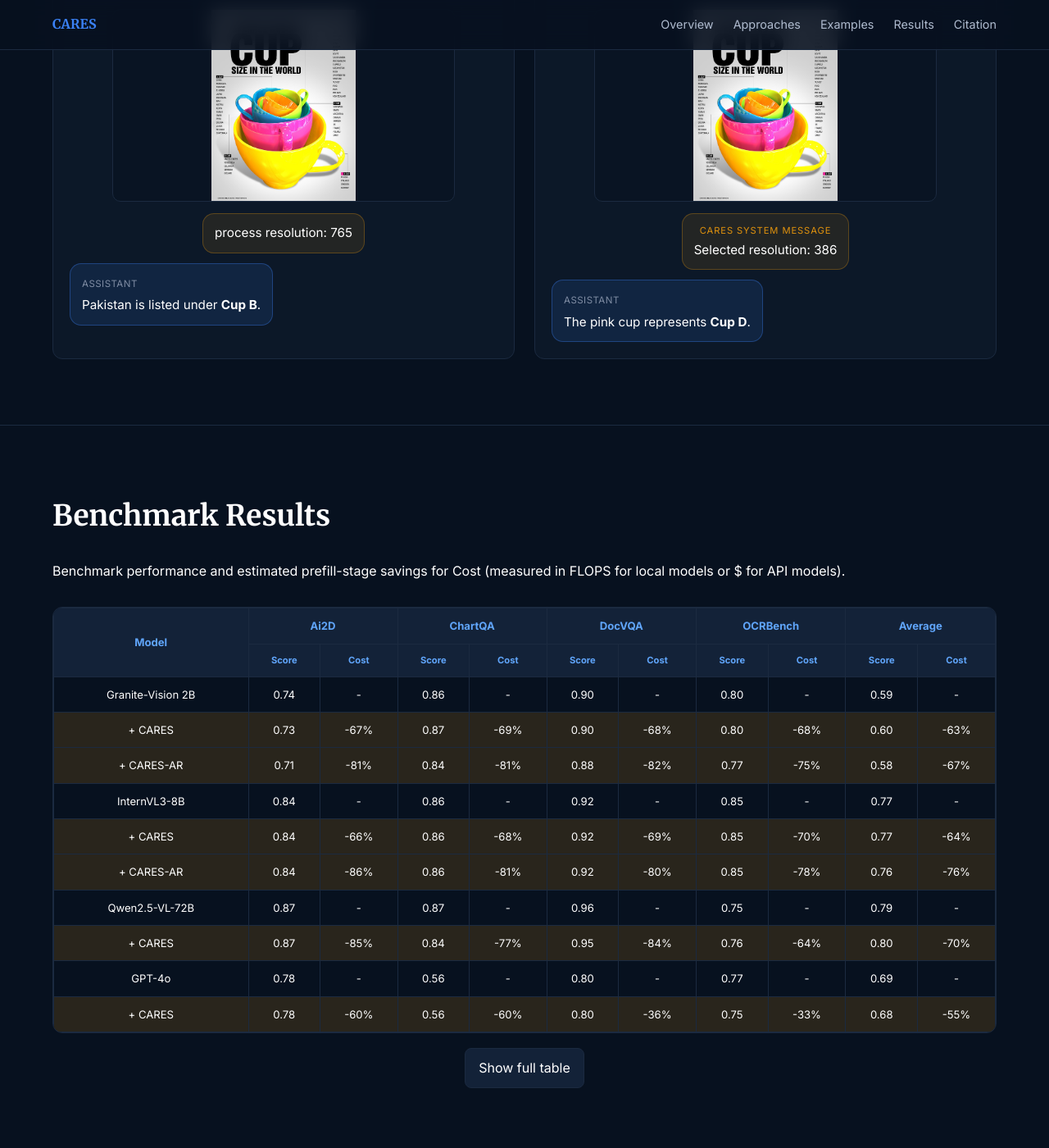
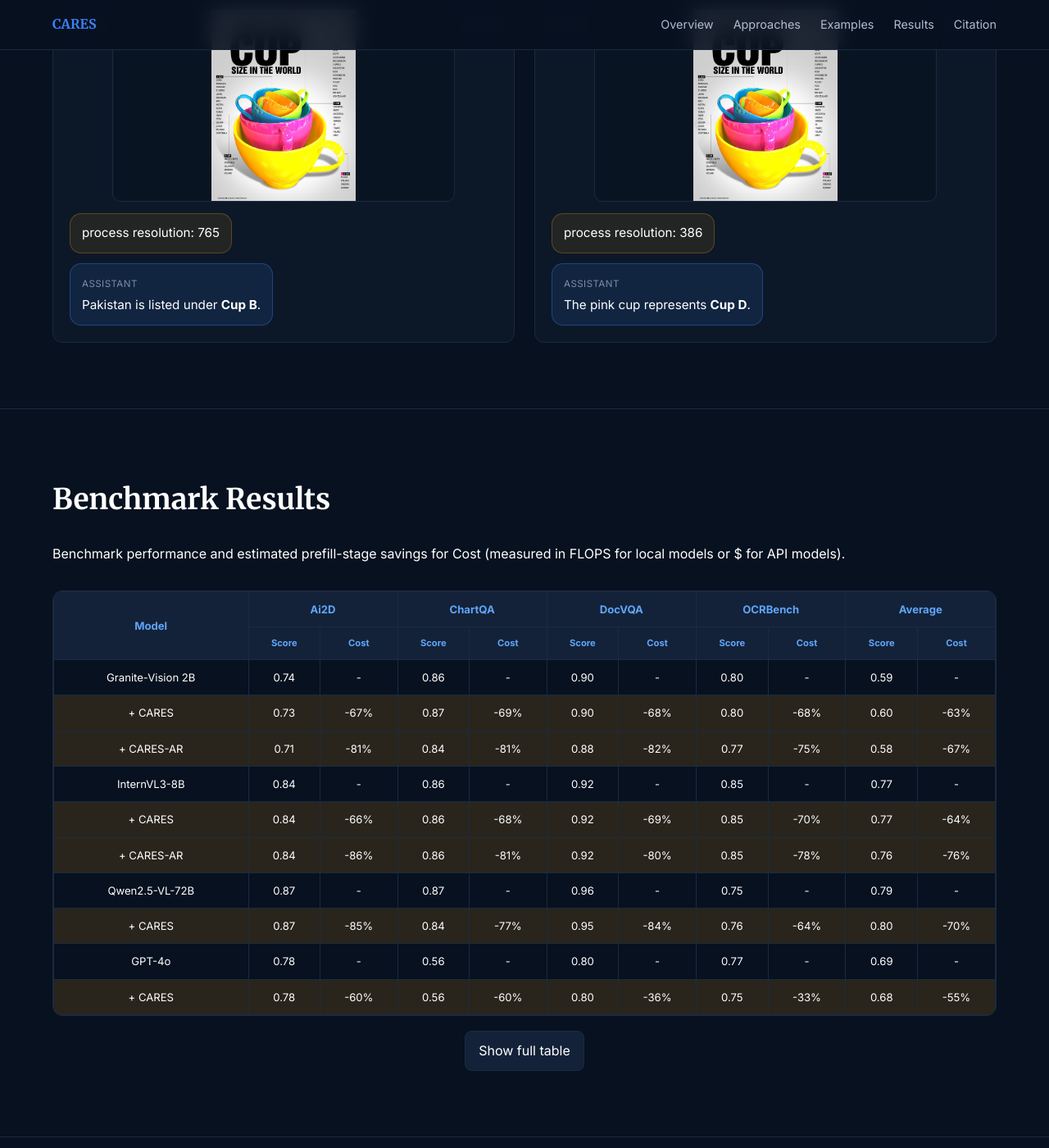
Before and after one commit to mkimhi/mkimhi.github.io, a Jekyll site: the page CARES/index.html, which Jekyll copies as it is, in a window 1280 px wide and 1400 px high, scrolled down 2710 px. Shown: the whole window at 82% size. Built offline with Jekyll 4.4.1, drawn with Linux system fonts in a browser that asks for light colours.

Commit message:
Update index.html

```diff
--- a/CARES/index.html
+++ b/CARES/index.html
@@ -163,8 +163,8 @@ h3 { margin-bottom: 16px; color: var(--primary-light); }
 .msg-cares {
   background: rgba(245, 158, 11, 0.10);
   border: 1px solid rgba(245, 158, 11, 0.28);
-  align-self: center;
-  max-width: 72%;
+  align-self: flex-start;
+  max-width: 50%;
 }
 .msg-chat {
   background: rgba(59, 130, 246, 0.12);
@@ -391,8 +391,7 @@ footer { padding: 40px 0; text-align: center; font-size: 0.85rem; color: var(--t
             <img src="cups.jpg" alt="Cup-size example image">
 
             <div class="msg msg-cares">
-              <div class="system-label">CARES system message</div>
-              <div>Selected resolution: 386</div>
+              <div>process resolution: 386</div>
             </div>
 
             <div class="msg msg-chat">
```
